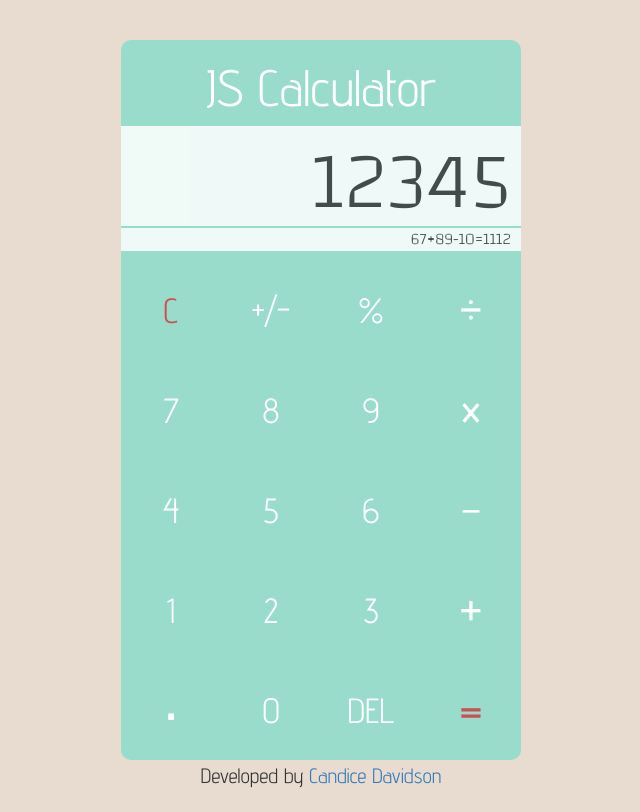
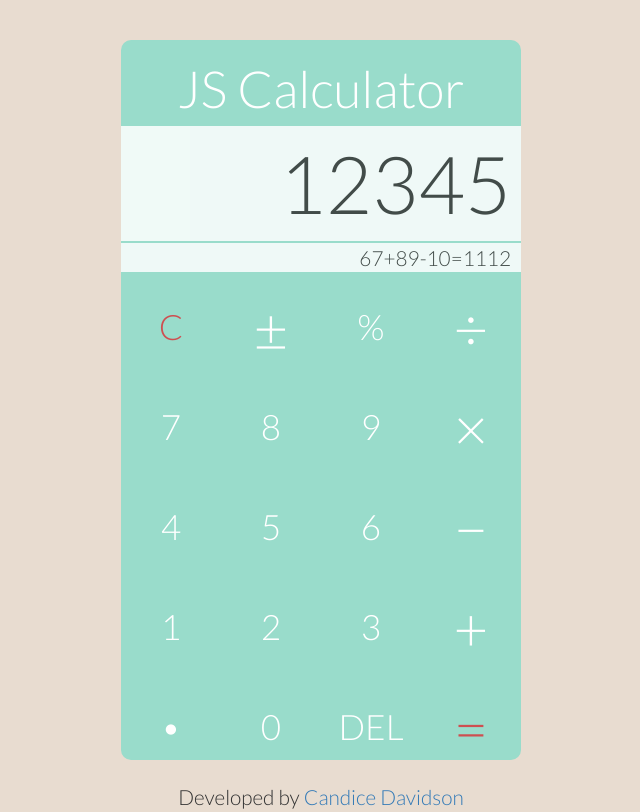
Before and after one commit to sarveshadhari2000/javascript-calculator-2, a PHP site: page / in a window 1280 px wide. Shown: the whole page, without its empty margins (319-959 px from the left). Before the commit the page ends 788 px from the top, so only its background shows below. Run offline with PHP 8.4, Linux system fonts and the light colour scheme.

Commit message:
Change font and font sizes

```diff
--- a/index.html
+++ b/index.html
@@ -6,7 +6,7 @@
     <meta charset="UTF-8">
     <meta name="viewport" content="width=device-width, initial-scale=1.0">
     <link rel="stylesheet" href="https://maxcdn.bootstrapcdn.com/bootstrap/3.3.6/css/bootstrap.min.css">
-    <link href="https://fonts.googleapis.com/css?family=Advent+Pro:400|Changa:200" rel="stylesheet">
+    <link href="https://fonts.googleapis.com/css?family=Lato:300" rel="stylesheet">
     <link rel="stylesheet" type="text/css" href="style.css">
 </head>
 
@@ -28,13 +28,13 @@
                         <p class="extra">C</p>
                     </div>
                     <div type="button" value="inv" class="btn key col-sm-3">
-                        <p>+/-</p>
+                        <p class="lg">&plusmn;</p>
                     </div>
                     <div type="button" value="percent" class="btn key col-sm-3">
                         <p>%</p>
                     </div>
                     <div type="button" value="divide" class="btn key col-sm-3">
-                        <p class="lg">&#247;</p>
+                        <p class="lg">&divide;</p>
                     </div>
                 </div>
                 <div class="row text-center">
@@ -48,7 +48,7 @@
                         <p>9</p>
                     </div>
                     <div type="button" value="mult" class="btn key col-sm-3">
-                        <p class="lg">&#215;</p>
+                        <p class="lg">&times;</p>
                     </div>
                 </div>
                 <div class="row text-center">
@@ -62,7 +62,7 @@
                         <p>6</p>
                     </div>
                     <div type="button" value="minus" class="btn key col-sm-3">
-                        <p>&#8722;</p>
+                        <p class="lg">&minus;</p>
                     </div>
                 </div>
                 <div class="row text-center">
@@ -81,7 +81,7 @@
                 </div>
                 <div class="row text-center">
                     <div type="button" value="." class="btn key col-sm-3">
-                        <p class="lg">&#8729;</p>
+                        <p>&bull;</p>
                     </div>
                     <div type="button" value="0" class="btn key col-sm-3">
                         <p>0</p>
--- a/script.js
+++ b/script.js
@@ -0,0 +1,3 @@
+window.onload = function() {
+
+}
--- a/style.css
+++ b/style.css
@@ -7,8 +7,8 @@ html {
 
 body {
     background-color: #e8dcd0;
-    font-family: 'Advent Pro', Helvetica, Arial, sans-serif;
-    font-weight: 400;
+    font-family: 'Lato', Helvetica, Arial, sans-serif;
+    font-weight: 300;
     font-size: 16px;
 }
 
@@ -46,20 +46,17 @@ h1 {
 
 #total {
     width: 100%;
-    height: 100px;
     background-color: #fff;
     opacity: .85;
-    font-family: 'Changa', Helvetica, Arial, sans-serif;
     font-size: 5em;
 }
 
 #history {
     width: 100%;
-    height: 25px;
     border-top: 2px solid #99dccb;
     background-color: #fff;
     opacity: .85;
-    font-family: 'Changa', Helvetica, Arial, sans-serif;
+    font-size: 1.3em;
 }
 
 #keypad {
@@ -84,16 +81,17 @@ h1 {
 
 .key p {
     font-size: 2.5em;
-    margin-top: 25px
+    margin-top: 20px
 }
 
 p.lg {
     font-size: 4.3em;
-    margin-top: 8px;
+    margin-top: 4px;
 }
 
 .extra {
     color: #ce4f51;
+    font-weight: 500;
 }
 
 footer {
```
